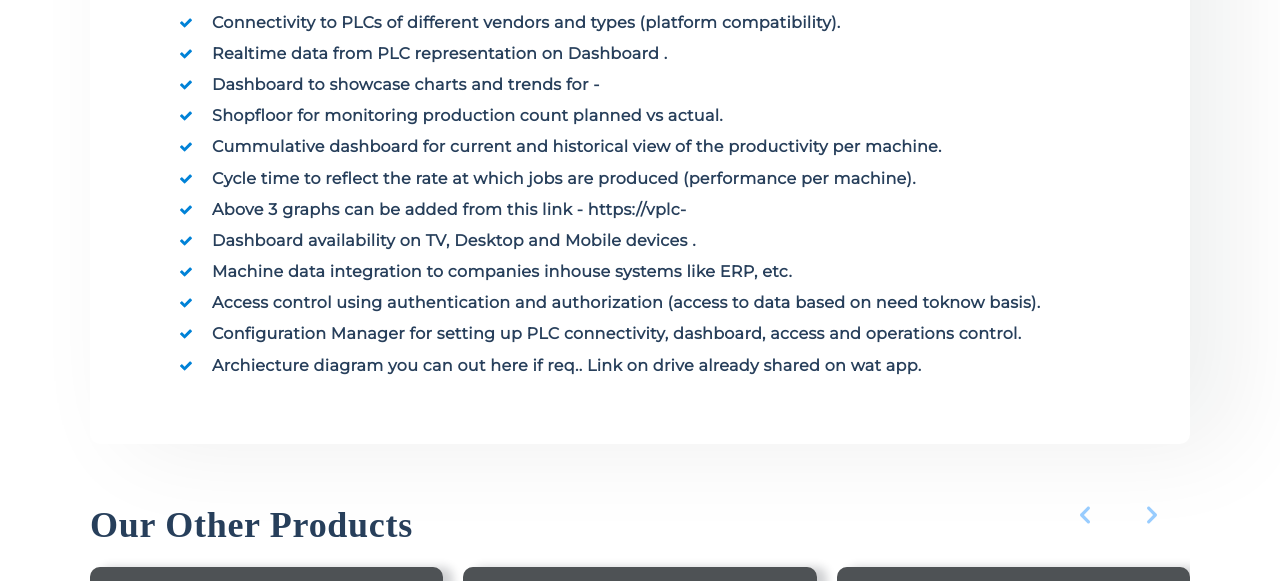
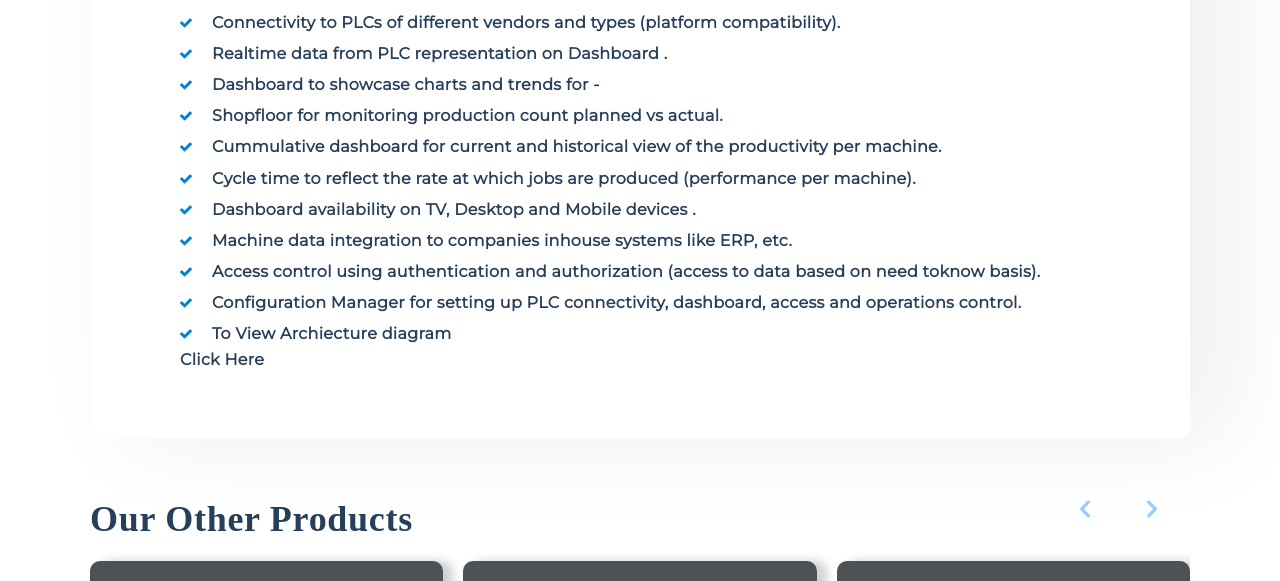
Before and after one commit to revatidongare/vInnovate, a PHP site: page /plc-automation.php in a window 1280 px wide, after a click on "What it offers". Shown: the part 887-1468 px from the top of the page. Run offline with PHP 8.4, Linux system fonts and the light colour scheme; some web fonts are replaced; grey boxes are pictures that could not be loaded.

Commit message:
PLC edit

```diff
--- a/include/nav.php
+++ b/include/nav.php
@@ -71,8 +71,7 @@
 								<a href="v-gym.php">
 									vGym
 								</a>
-							</li>s
-
+							</li>
 
 							<!-- <li>
 								<a href="32_testimonials.php">
--- a/index.php
+++ b/index.php
@@ -420,12 +420,14 @@
 												<a href="#" class="h6 author-name">Umesh Khandelwal</a>
 												<div class="author-company"><b>Mentor and Advisor</b></div>
 										</div>
+									</div>
 
 										<!-- <h6 class="testimonial-text" > -->
-											20+ years of International experience in IT and MNCs.</h6>
+											20+ years of International experience in IT and MNCs.
+										<!-- </h6> -->
 
 
-</div>
+<!-- </div> -->
 
 					</aside>
 				</div>
--- a/plc-automation.php
+++ b/plc-automation.php
@@ -192,10 +192,10 @@ supports Azure as well as AWS cloud.</p>
 												<svg class="utouch-icon utouch-icon-correct-symbol-1"><use xlink:href="#utouch-icon-correct-symbol-1"></use></svg>
 												<a href="#"> Cycle time to reflect the rate at which jobs are produced (performance per machine).</a>
 											</li>
-											<li>
+											<!-- <li>
 												<svg class="utouch-icon utouch-icon-correct-symbol-1"><use xlink:href="#utouch-icon-correct-symbol-1"></use></svg>
 												<a href="#"> Above 3 graphs can be added from this link - https://vplc-  </a>
-											</li>
+											</li> -->
 											<li>
 												<svg class="utouch-icon utouch-icon-correct-symbol-1"><use xlink:href="#utouch-icon-correct-symbol-1"></use></svg>
 												<a href="#"> Dashboard availability on TV, Desktop and Mobile devices .</a>
@@ -214,7 +214,7 @@ supports Azure as well as AWS cloud.</p>
 											</li>
 											<li>
 												<svg class="utouch-icon utouch-icon-correct-symbol-1"><use xlink:href="#utouch-icon-correct-symbol-1"></use></svg>
-												<a href="#"> Archiecture diagram you can out here if req.. Link on drive already shared on wat app. </a>
+												<a href="#"> To View Archiecture diagram <a href="img/Smart_Shopfloor_Dashboards.pdf">Click Here</a></a>
 											</li>
 										</ul>
 
```
Also changed, not shown: 1 other file.
